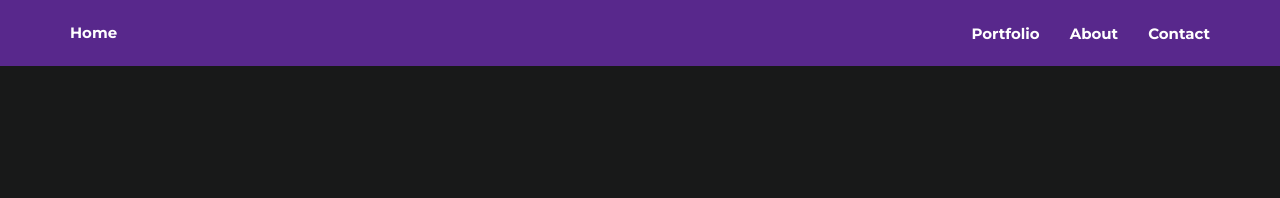
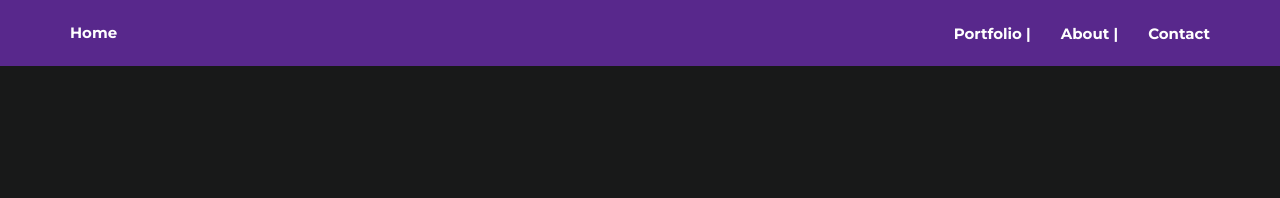
Before and after one commit to aucarte/drafts, a Jekyll site: the page built from _posts/2014-07-18-project-1.markdown, in a window 1280 px wide. Shown: the top 198 px of the page. Built offline with Jekyll 4.4.1, drawn with Linux system fonts in a browser that asks for light colours.

```diff
--- a/_includes/nav.html
+++ b/_includes/nav.html
@@ -19,10 +19,10 @@
                         <a href="#page-top"></a>
                     </li>
                     <li class="page-scroll">
-                        <a href="#portfolio">Portfolio</a>
+                        <a href="#portfolio">Portfolio |</a>
                     </li>
                     <li class="page-scroll">
-                        <a href="#about">About</a>
+                        <a href="#about">About |</a>
                     </li>
                     <li class="page-scroll">
                         <a href="#contact">Contact</a>
```
